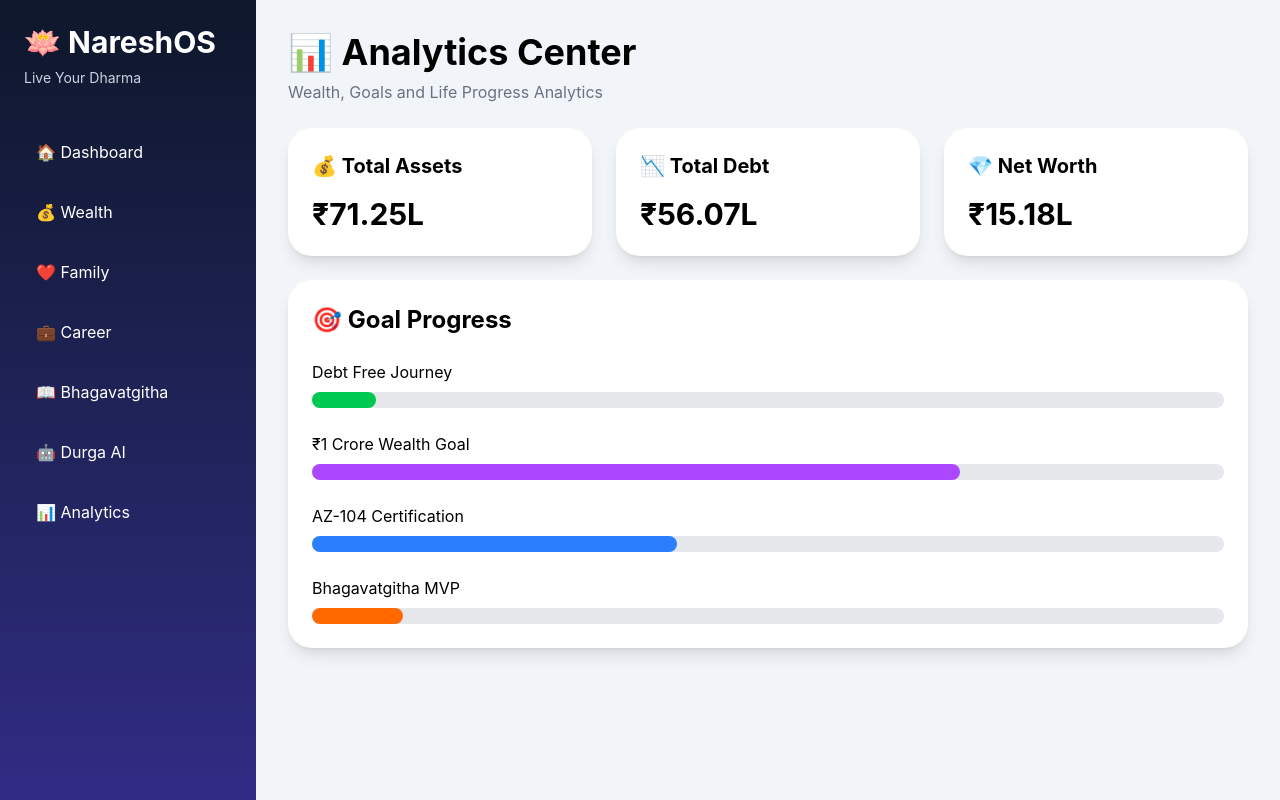
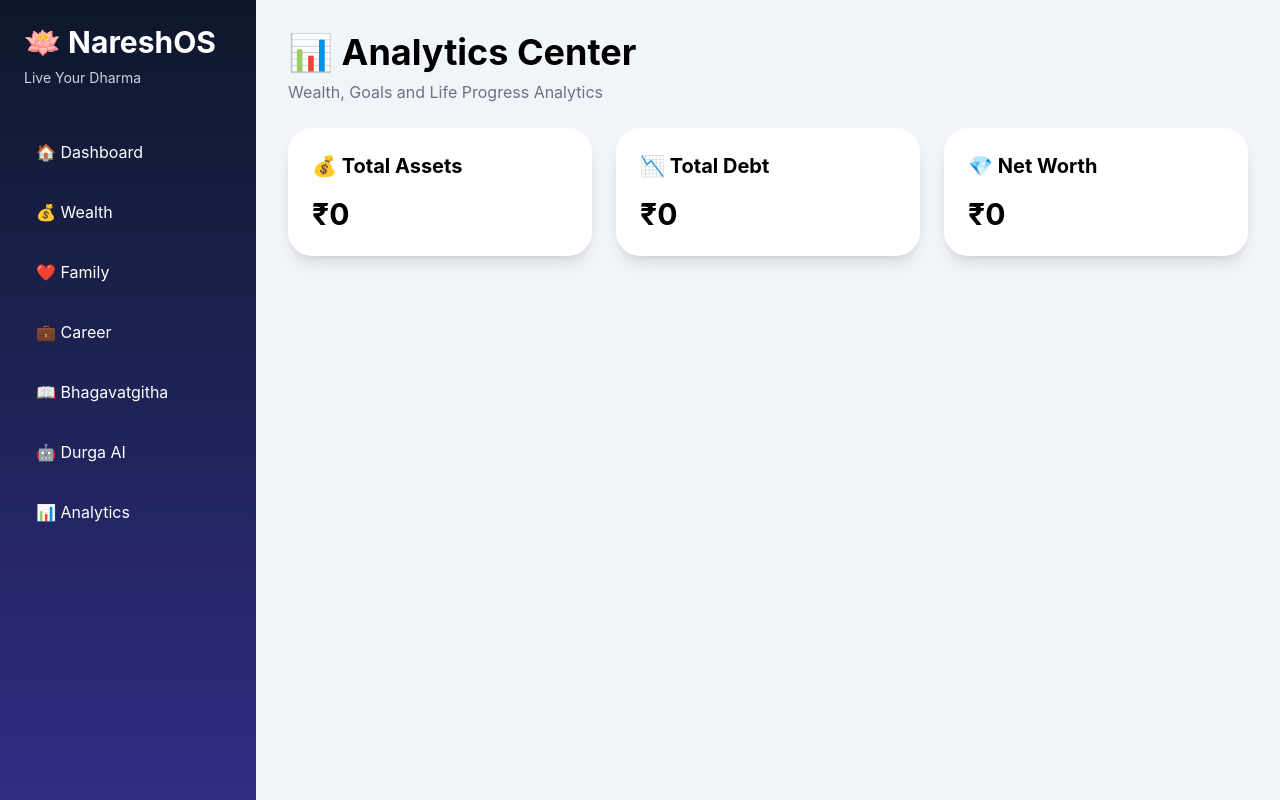
Before and after one commit to nareshphani610/NareshOS, a React app: page /analytics in a window 1280 px wide. Built offline with nearby package versions, Linux system fonts and the light colour scheme; the HTML template or start-up script is replaced by a standard one.

Commit message:
NareshOS Wealth History Tracker

```diff
--- a/src/pages/Analytics.jsx
+++ b/src/pages/Analytics.jsx
@@ -1,4 +1,30 @@
+import { useEffect, useState } from "react";
+
 function Analytics() {
+  const [assets, setAssets] = useState(0);
+  const [debt, setDebt] = useState(0);
+  const [netWorth, setNetWorth] = useState(0);
+
+  useEffect(() => {
+
+    const totalAssets =
+      Number(localStorage.getItem("house") || 0) +
+      Number(localStorage.getItem("epf") || 0) +
+      Number(localStorage.getItem("fd") || 0) +
+      Number(localStorage.getItem("mf") || 0);
+
+    const totalDebt =
+      Number(localStorage.getItem("homeLoan") || 0) +
+      Number(localStorage.getItem("carLoan") || 0) +
+      Number(localStorage.getItem("personalLoan") || 0) +
+      Number(localStorage.getItem("creditCard") || 0);
+
+    setAssets(totalAssets);
+    setDebt(totalDebt);
+    setNetWorth(totalAssets - totalDebt);
+
+  }, []);
+
   return (
     <div>
 
@@ -10,7 +36,6 @@ function Analytics() {
         Wealth, Goals and Life Progress Analytics
       </p>
 
-      {/* Wealth Analytics */}
       <div className="grid grid-cols-3 gap-6 mt-6">
 
         <div className="bg-white rounded-3xl p-6 shadow-lg">
@@ -19,7 +44,7 @@ function Analytics() {
           </h2>
 
           <p className="text-3xl font-bold">
-            ₹71.25L
+            ₹{assets.toLocaleString("en-IN")}
           </p>
         </div>
 
@@ -29,7 +54,7 @@ function Analytics() {
           </h2>
 
           <p className="text-3xl font-bold">
-            ₹56.07L
+            ₹{debt.toLocaleString("en-IN")}
           </p>
         </div>
 
@@ -39,53 +64,8 @@ function Analytics() {
           </h2>
 
           <p className="text-3xl font-bold">
-            ₹15.18L
+            ₹{netWorth.toLocaleString("en-IN")}
           </p>
-        </div>
-
-      </div>
-
-      {/* Goal Progress */}
-      <div className="bg-white rounded-3xl p-6 shadow-lg mt-6">
-
-        <h2 className="text-2xl font-bold mb-6">
-          🎯 Goal Progress
-        </h2>
-
-        <div className="space-y-6">
-
-          <div>
-            <p>Debt Free Journey</p>
-
-            <div className="bg-gray-200 h-4 rounded-full mt-2">
-              <div className="bg-green-500 h-4 rounded-full w-[7%]"></div>
-            </div>
-          </div>
-
-          <div>
-            <p>₹1 Crore Wealth Goal</p>
-
-            <div className="bg-gray-200 h-4 rounded-full mt-2">
-              <div className="bg-purple-500 h-4 rounded-full w-[71%]"></div>
-            </div>
-          </div>
-
-          <div>
-            <p>AZ-104 Certification</p>
-
-            <div className="bg-gray-200 h-4 rounded-full mt-2">
-              <div className="bg-blue-500 h-4 rounded-full w-[40%]"></div>
-            </div>
-          </div>
-
-          <div>
-            <p>Bhagavatgitha MVP</p>
-
-            <div className="bg-gray-200 h-4 rounded-full mt-2">
-              <div className="bg-orange-500 h-4 rounded-full w-[10%]"></div>
-            </div>
-          </div>
-
         </div>
 
       </div>
```
